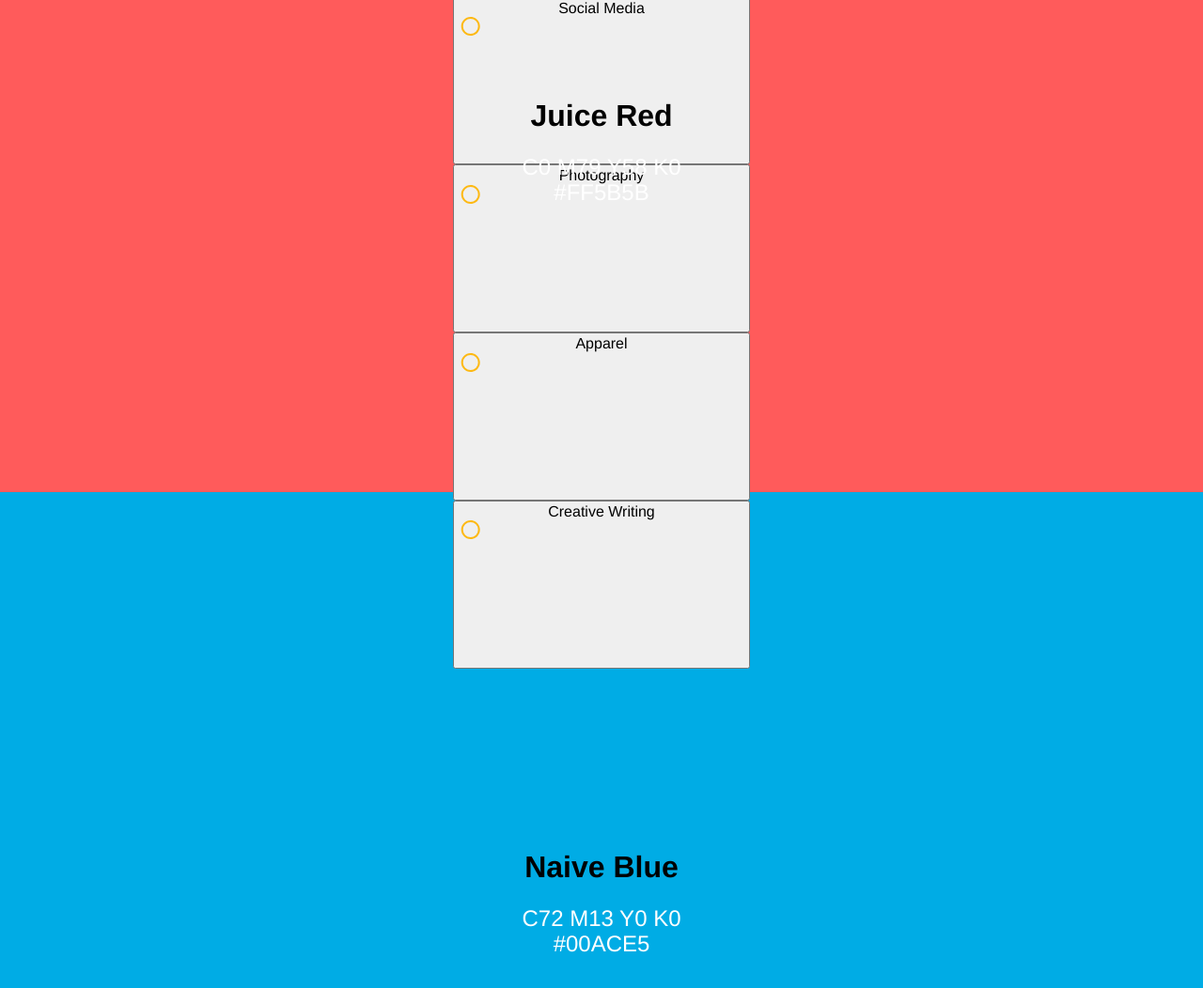
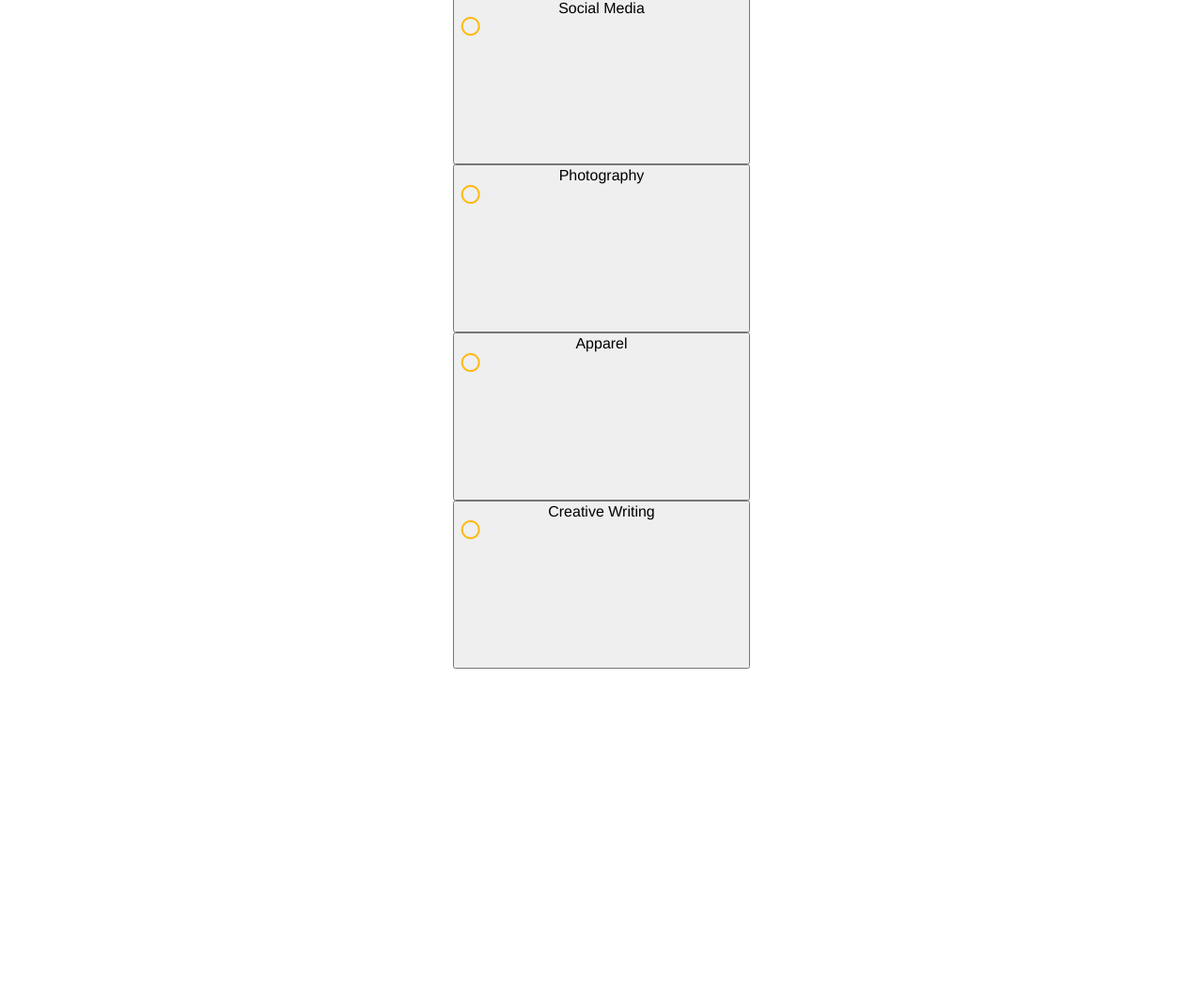
Before and after one commit to egoldberg30/Portfolio, a website: page deploy/index.html in a window 1280 px wide. Shown: the part 1076-2128 px from the top of the page at 94% size. After the commit the page ends 1788 px from the top, so only its background shows below. Drawn offline with Linux system fonts and the light colour scheme.

Commit message:
section edits

```diff
--- a/deploy/index.html
+++ b/deploy/index.html
@@ -199,22 +199,6 @@
         </div>
     </section> -->
 
-    <section class=colors id=resume>
-        <div class=textcontainers>
-            <h1>Juice Red</h1>
-            <h2>C0 M79 Y58 K0</h2>
-            <h2>#FF5B5B</h2>
-        </div>
-    </section>
-
-    <section class=colors id=aboutme>
-        <div class=textcontainers>
-            <h1>Naive Blue</h1>
-            <h2>C72 M13 Y0 K0</h2>
-            <h2>#00ACE5</h2>
-        </div>
-    </section>
-
 </body>
 
 </html>
```
Also changed, not shown: 4 other files.
